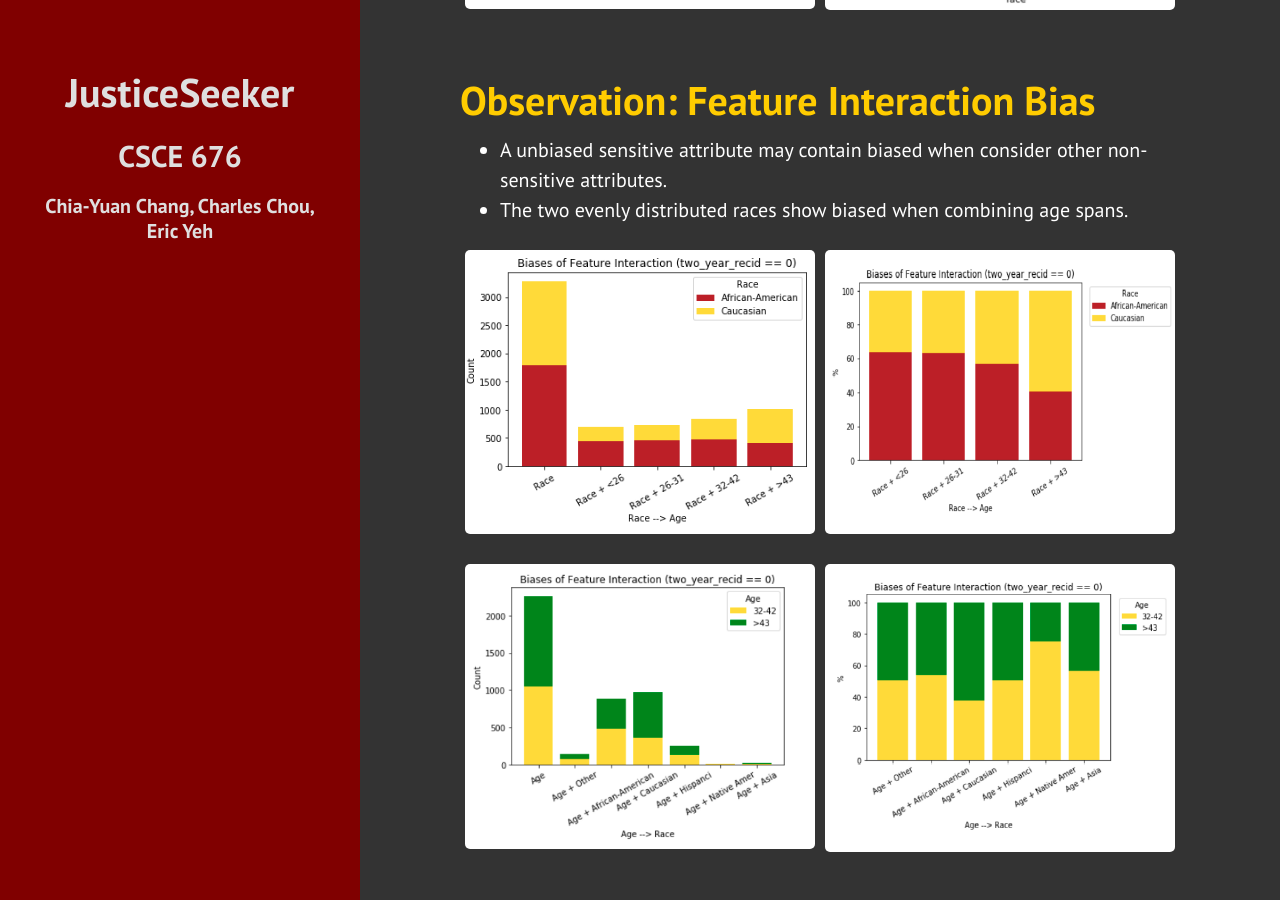
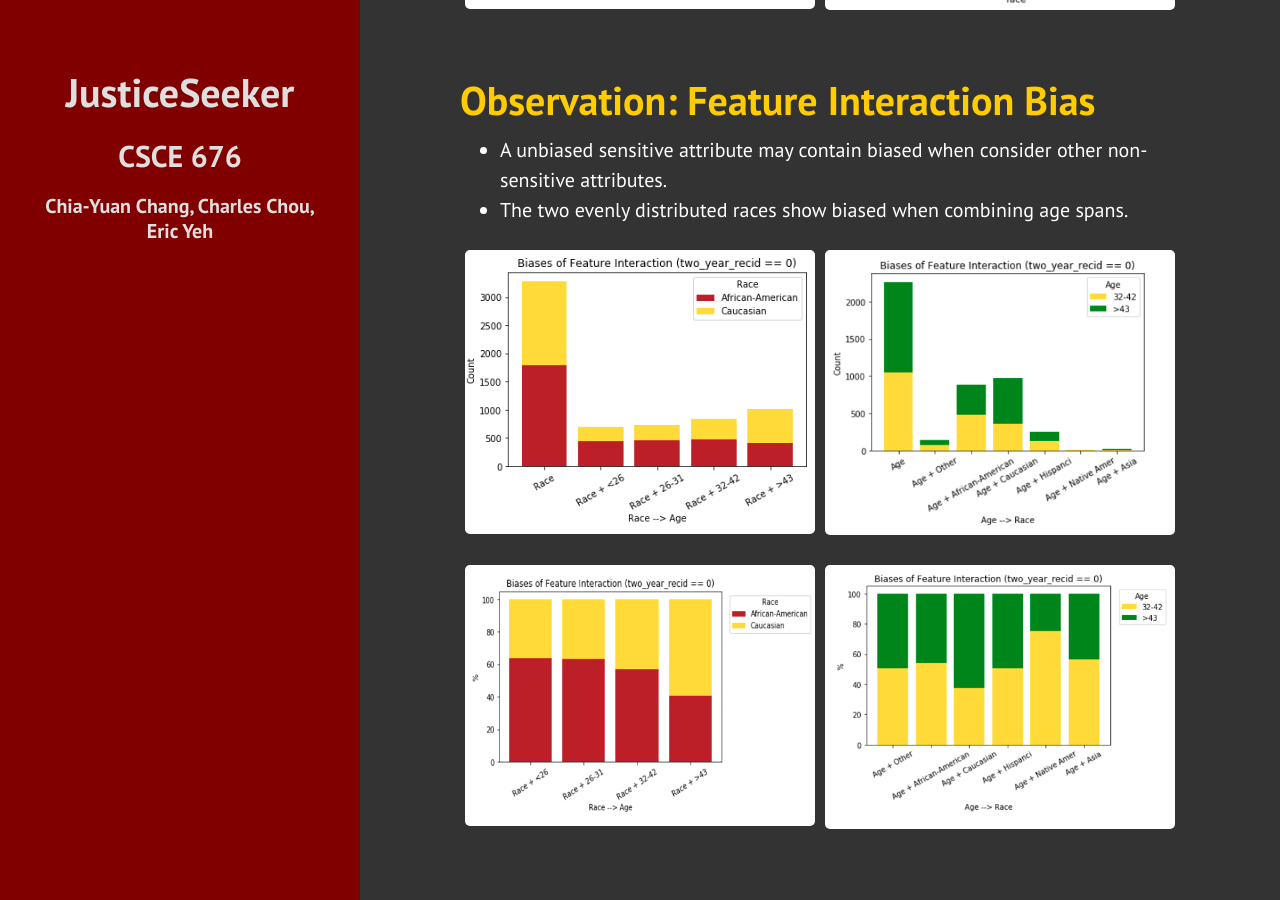
Before and after one commit to ulc5410/dm_project_site, a Jekyll site: the page built from index.html, in a window 1280 px wide and 900 px high, scrolled down 3535 px. Built offline with Jekyll 4.4.1, drawn with Linux system fonts in a browser that asks for light colours.

Commit message:
evert "adjust figure layout"
This reverts commit 552e46ef4629d6d1177af3e295e00d424eae394e.

```diff
--- a/index.html
+++ b/index.html
@@ -74,10 +74,10 @@ title: Home
     <img src="public/img/interaction_bias1.png"  style="width:100%">
   </div>
   <div class="column">
-    <img src="public/img/interaction_bias2.png" style="width:100%">
+    <img src="public/img/interaction_bias3.png" style="width:100%">
   </div>
   <div class="column">
-    <img src="public/img/interaction_bias3.png"  style="width:100%">
+    <img src="public/img/interaction_bias2.png"  style="width:100%">
   </div>
   <div class="column">
     <img src="public/img/interaction_bias4.png" style="width:100%">
```
Also changed, not shown: public/img/interaction_bias2.png, public/img/interaction_bias4.png.
